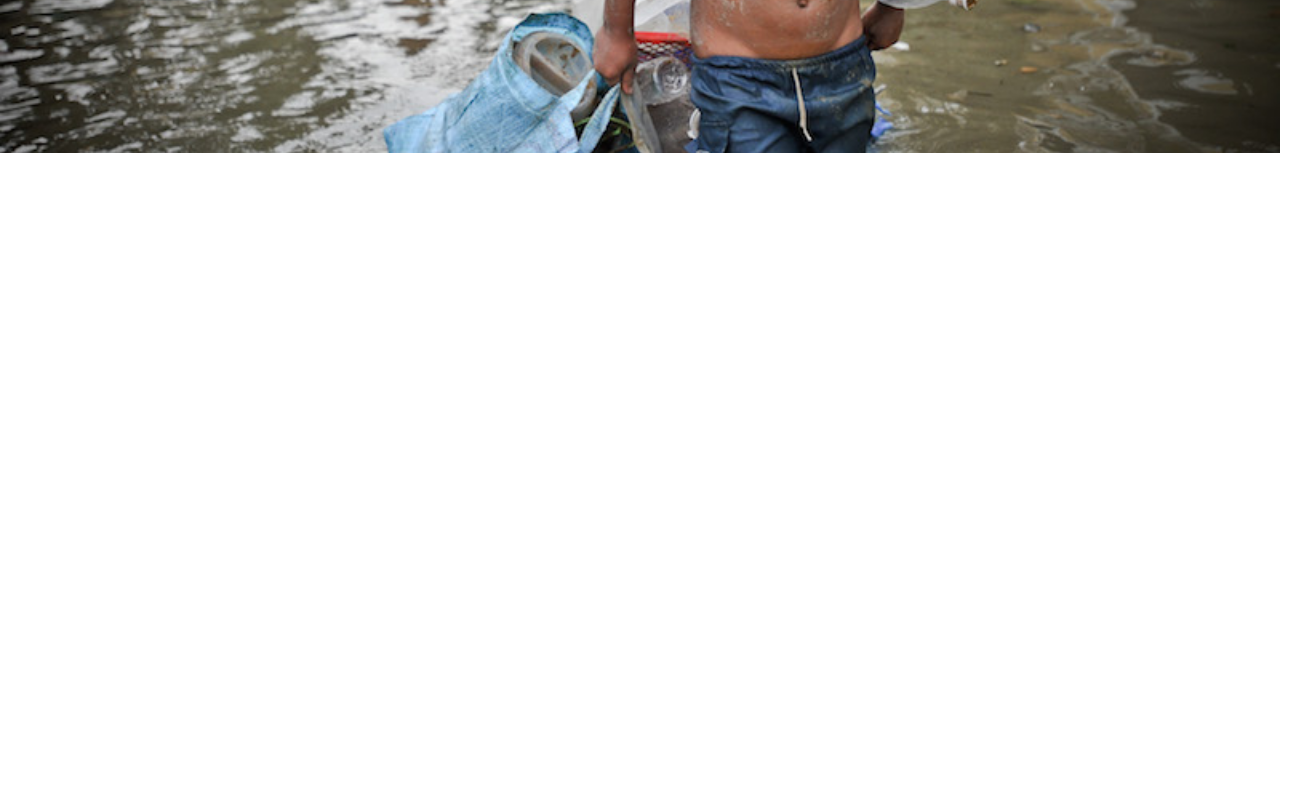
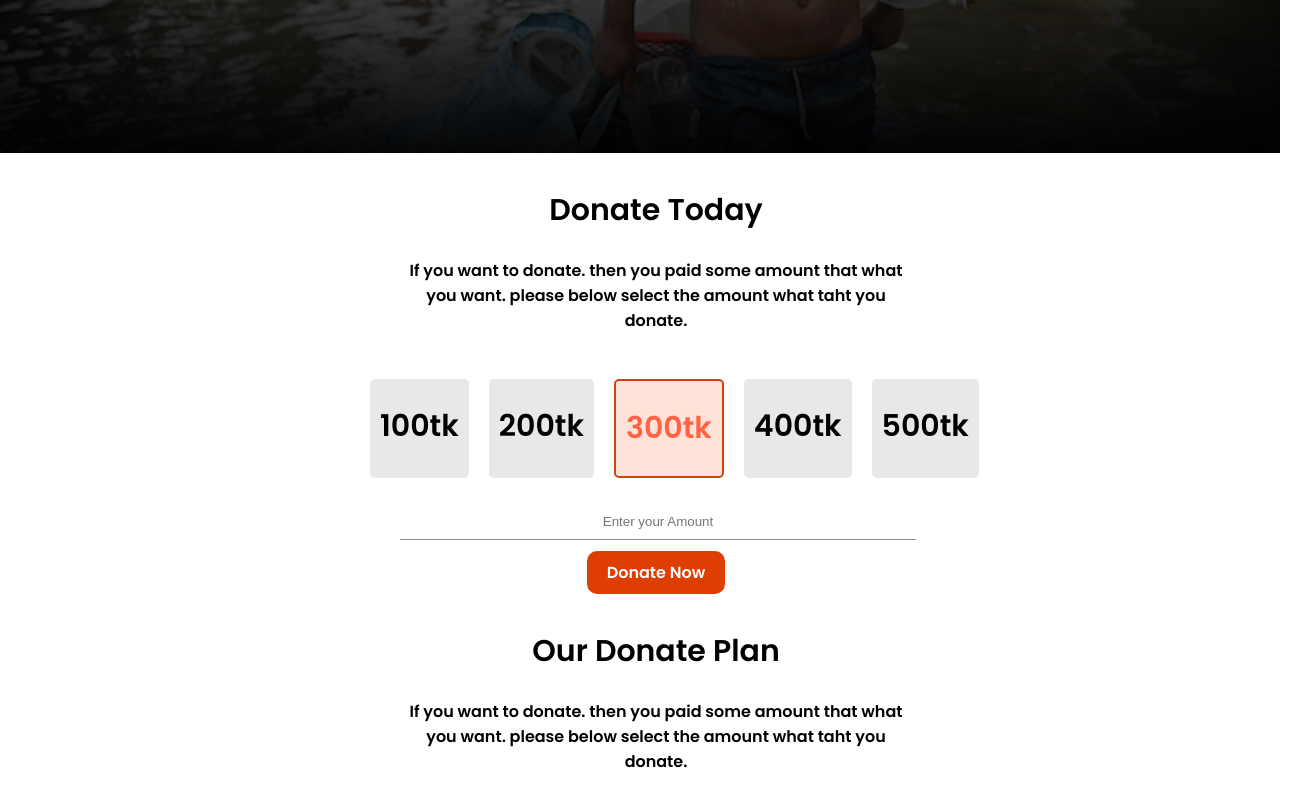
Before and after one commit to arifjahan88/Donate-Website, a plain HTML site: page index.html in a window 1280 px wide. Shown: the part 524-1324 px from the top of the page, 1312 px wide, since content can reach past the window. Before the commit the page ends 800 px from the top, so only its background shows below. Drawn offline with Linux system fonts and the light colour scheme.

Commit message:
after-50%-done

```diff
--- a/index.html
+++ b/index.html
@@ -25,6 +25,50 @@
         <a class="donate-button" href="#">Doante Now</a>
       </div>
     </section>
-    <section></section>
+    <section class="donate-part">
+      <div class="donate-content">
+        <h2>Donate Today</h2>
+        <p>
+          If you want to donate. then you paid some amount that what you want.
+          please below select the amount what taht you donate.
+        </p>
+      </div>
+    </section>
+    <section class="donate-amount-part">
+      <div class="amount">
+        <h2>100tk</h2>
+      </div>
+      <div class="amount">
+        <h2>200tk</h2>
+      </div>
+      <div class="amount select-part">
+        <h2>300tk</h2>
+      </div>
+      <div class="amount">
+        <h2>400tk</h2>
+      </div>
+      <div class="amount">
+        <h2>500tk</h2>
+      </div>
+    </section>
+    <section class="donate-content">
+      <div>
+        <form class="form" action="">
+          <input type="text" placeholder="Enter your Amount" />
+        </form>
+      </div>
+      <div>
+        <a class="donate-button" href="#">Donate Now</a>
+      </div>
+    </section>
+    <section class="donate-part">
+      <div class="donate-content">
+        <h2>Our Donate Plan</h2>
+        <p>
+          If you want to donate. then you paid some amount that what you want.
+          please below select the amount what taht you donate.
+        </p>
+      </div>
+    </section>
   </body>
 </html>
--- a/style.css
+++ b/style.css
@@ -6,6 +6,9 @@ body{
 h1{
     font-size: 50px;
     margin: 0px;
+}
+h2{
+    font-size: 30px;
 }
 .banner-content p{
     padding-bottom: 20px;
@@ -25,7 +28,38 @@ h1{
     color: white;
 }
 .top-banner{
-    background-image: url("images/pic1.jpg");
+    background:linear-gradient(180deg, rgba(255, 255, 255, 0.067),rgba(0, 0, 0, 0.963)), url("images/pic1.jpg");
     background-repeat: no-repeat;
     background-size: cover;
 }
+.donate-content{
+    text-align: center;
+    width: 40%;
+    padding: 10px 400px;
+}
+.donate-amount-part{
+    display: flex;
+    padding: 10px 360px;
+}
+.amount{
+    background-color: rgb(232, 232, 232);
+    margin: 10px;
+    padding: 0px 10px;
+    border-radius: 5px;
+}
+.select-part{
+    border: 2px solid rgb(206, 67, 16);
+    color: rgb(255, 99, 68);
+    background-color: rgba(255, 68, 0, 0.149);
+}
+.form{
+    margin-bottom: 20px;
+}
+.form input{
+    outline: 0px;
+    border: 0px;
+    border-bottom: 1px solid rgba(32, 32, 32, 0.494);
+    text-align: center;
+    width: 100%;
+    padding-bottom: 10px;
+}
```
